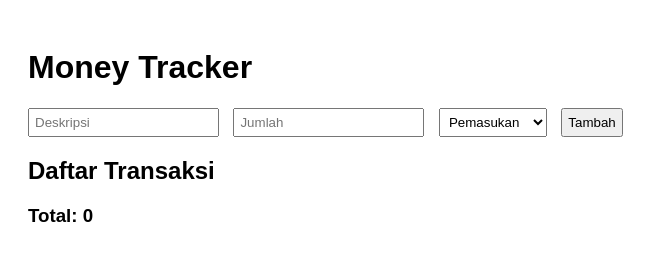
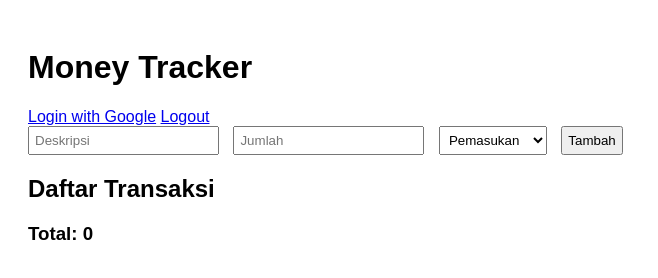
Before and after one commit to heriswn/moneytracker, a website: page public/index.html in a window 1280 px wide. Shown: the whole page, without its empty margins (0-658 px from the left). Drawn offline with Linux system fonts and the light colour scheme; no server answers.

Commit message:
add OAuth 3

```diff
--- a/public/index.html
+++ b/public/index.html
@@ -6,6 +6,10 @@
 </head>
 <body>
   <h1>Money Tracker</h1>
+
+  <a href="/auth/google">Login with Google</a>
+  <a href="/logout">Logout</a>
+
 
   <form id="transaction-form">
     <input type="text" id="description" placeholder="Deskripsi" required />
```
